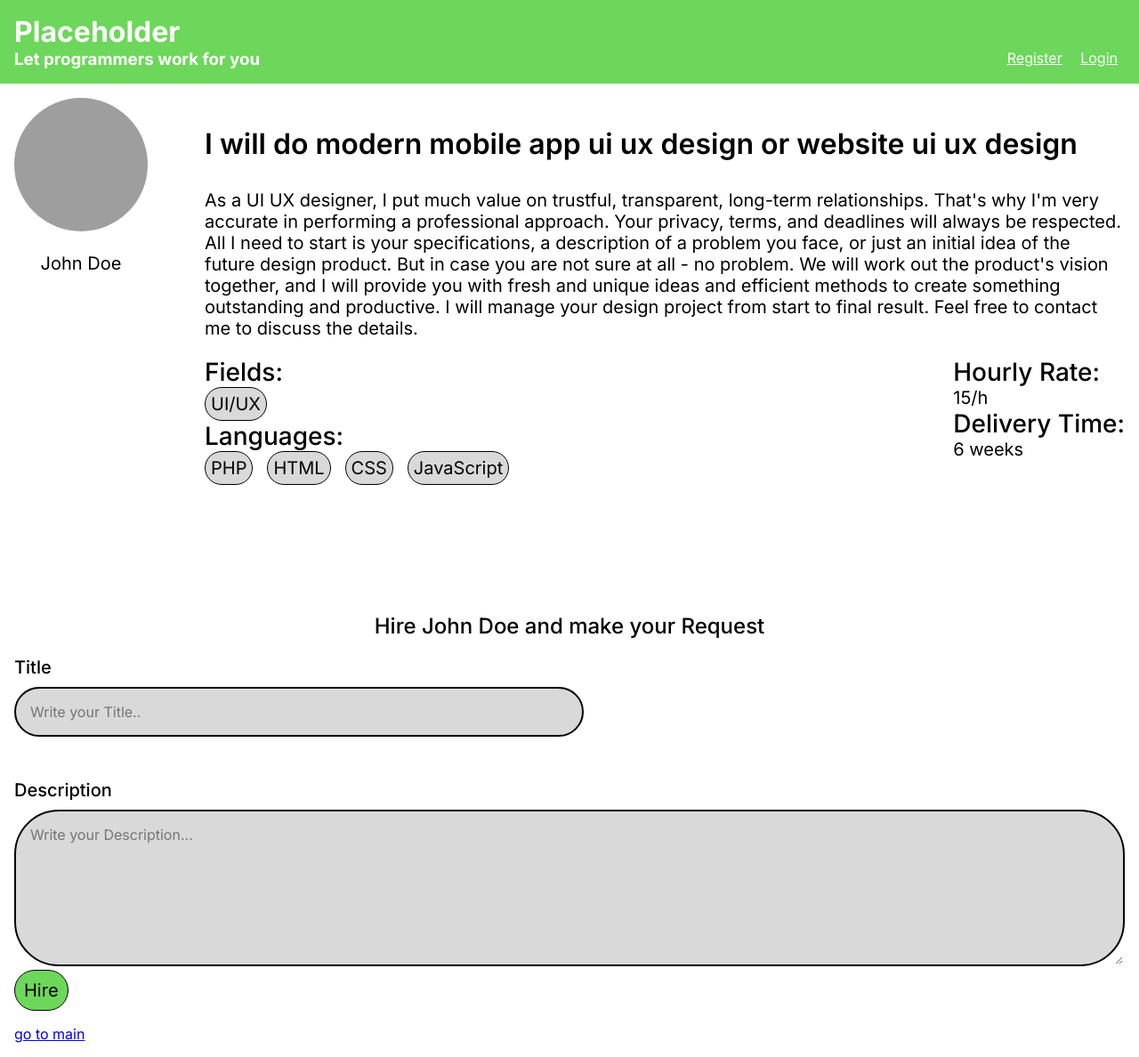
After one commit to FEUP-LTW-2025/ltw-project-ltw14g07, a PHP site: page /selectService.html in a window 1280 px wide. The commit adds this page. Shown: the whole page at 89% size. Run offline with PHP 8.4, Linux system fonts and the light colour scheme; some web fonts are replaced; grey boxes are pictures that could not be loaded.

Commit message:
select service skeleton

```diff
--- a/css/layout.css
+++ b/css/layout.css
@@ -18,6 +18,19 @@ body {
 
 .card {
     padding: 1em;
+}
+
+.labeled-input {
+    h3 {
+        margin: 0;
+        margin-bottom: 0.5em;
+    }
+}
+
+.tag-list {
+    display: flex;
+    flex-wrap: wrap;
+    gap: 1em;
 }
 
 
@@ -80,21 +93,11 @@ body > header {
     form {
         display: flex;
         flex-direction: column;
-        gap: 1em;
-    }
-
-    h3 {
-        margin: 0;
-        margin-bottom: 0.5em;
+        gap: 4em;
     }
 
     h1 {
         text-align: center;
-        margin-bottom: 0;
-    }
-
-    section {
-        margin-top: 2em;
     }
 
     & > :last-child {
@@ -130,3 +133,43 @@ body > header {
     flex-wrap: wrap;
     gap: 1em;
 }
+
+
+/*----------------- SELECT SERVICE PAGE ------------------*/
+
+#selectService {
+    > section {
+        display: flex;
+        gap: 4em;
+    }
+
+    h2, aside p {
+        text-align: center;
+    }
+
+    h2 {
+        margin-top: 6em;
+    }
+
+    input {
+        width: 40em;
+        margin-bottom: 3em;
+    }
+
+    textarea {
+        width: 100%;
+    }
+}
+
+#selectService > section > article {
+    div {
+        display: flex;
+        justify-content: space-between;
+    }
+}
+
+.skills, .pricing {
+    h1 {
+        margin: 0;
+    }
+}
--- a/css/style.css
+++ b/css/style.css
@@ -26,10 +26,38 @@ html {
 
 /*----------------- TEMPLATE ------------------*/
 
+.title {
+    font-size: var(--big-label);
+    font-weight: 600
+}
+
+.med-label {
+    font-size: var(--label);
+    font-weight: 500;
+}
+
 .card {
     background-color: var(--dark-grey-color);
     border: 2px solid;
     border-radius: 50px;
+}
+
+.green-button {
+    background-color: var(--primary-green);    /* make general button*/
+    font-size: var(--label);
+    padding: 0.5em;
+    border: 1px solid;
+    border-radius: 50px;
+}
+
+.tag-list {
+    span {
+        background-color: var(--dark-grey-color);
+        padding: 0.3em;
+        border: 1px solid;
+        border-radius: 50px;
+        font-size: var(--big-text);
+    }
 }
 
 
@@ -67,11 +95,6 @@ body > header {
         font-weight: 600
     }
 
-    h3 {
-        font-size: var(--label);
-        font-weight: 500;
-    }
-
     input, textarea {
         font-size: var(--med-text);
     }
@@ -79,10 +102,39 @@ body > header {
     font-size: var(--med-text);
 }
 
-#createService button {
-    background-color: var(--primary-green);
-    font-size: var(--label);
-    padding: 0.5em;
-    border: 1px solid;
-    border-radius: 50px;
+
+
+
+/*----------------- SELECT SERVICE PAGE ------------------*/
+
+#selectService {
+    img {
+        border-radius: 300px;
+        width: 150px;
+        height: 150px;
+    }
+
+    h2 {
+        font-weight: 500;
+    }
+
+    p {
+        font-size: var(--big-text);
+    }
+
+    input, textarea {
+        font-size: var(--med-text);
+    }
+
+    .skills, .pricing {
+        h1 {
+            font-size: var(--med-label);
+            font-weight: 500;
+        }
+
+        p {
+            margin: 0;
+        }
+    }
+
 }
--- /dev/null
+++ b/selectService.html
@@ -0,0 +1,91 @@
+<!DOCTYPE html>
+<html>
+    <head>
+        <title>Placeholder</title>
+        <meta charset="utf-8">
+        <link rel="stylesheet" href="../css/style.css">
+        <link rel="stylesheet" href="../css/layout.css">
+        <link rel="stylesheet" href="../css/responsive.css">
+    </head>
+    <body>
+        <header>
+            <div>
+                <h1><a>Placeholder</a></h1>
+                <section>
+                    <h3>Let programmers work for you</h3>
+                    <div id="signup">
+                        <a>Register</a>
+                        <a>Login</a>
+                    </div>
+                </section>
+            </div>
+        </header>
+
+        <main id="selectService">
+            <section>
+                <aside>
+                    <img src="https://picsum.photos/id/237/200/300">
+                    <p>John Doe</p>
+                </aside>
+                <article>
+                    <h1 class="title">I will do modern mobile app ui ux design or website ui ux design</h1>
+                    <p>As a UI UX designer, I put much value on trustful, transparent, long-term relationships. That's why I'm very accurate in performing a professional approach. Your privacy, terms, and deadlines will always be respected.
+                        All I need to start is your specifications, a description of a problem you face, or just an initial idea of the future design product. But in case you are not sure at all - no problem. We will work out the product's vision together, and I will provide you with fresh and unique ideas and efficient methods to create something outstanding and productive. I will manage your design project from start to final result. Feel free to contact me to discuss the details.</p>
+
+                    <div>
+                        <section class="skills">
+                            <article>
+                                <h1>Fields:</h1>
+                                <div class="tag-list">
+                                    <span>UI/UX</span>
+                                </div>
+                            </article>
+
+                            <article>
+                                <h1>Languages:</h1>
+                                <div class="tag-list">
+                                    <span>PHP</span>
+                                    <span>HTML</span>
+                                    <span>CSS</span>
+                                    <span>JavaScript</span>
+                                </div>
+                            </article>
+                        </section>
+
+                        <section class="pricing">
+                            <article>
+                                <h1>Hourly Rate:</h1>
+                                <p>15/h</p>
+                            </article>
+
+                            <article>
+                                <h1>Delivery Time:</h1>
+                                <p>6 weeks</p>
+                            </article>
+                        </section>
+                    </div>
+                </article>
+            </section>
+
+            <form id="requestForm">
+                <h2>Hire John Doe and make your Request</h2>
+
+                <section class="labeled-input">
+                    <h3 class="med-label">Title</h3>
+                    <input class="card" type="textarea" placeholder="Write your Title..">
+                </section>
+
+                <section class="labeled-input">
+                    <h3 class="med-label">Description</h3>
+                    <textarea class="card" name="description" rows="7" placeholder="Write your Description..."></textarea>
+                </section>
+            </form>
+
+            <div>
+                <button class="green-button">Hire</button>
+            </div>
+        </main>
+
+        <a href="test.html">go to main</a>
+    </body>
+</html>
--- a/test.html
+++ b/test.html
@@ -65,5 +65,6 @@
             </article>
         </main>
         <a href="createService.html"> create service (temporary)</a>
+        <a href="selectService.html">select service (temporary)</a>
     </body>
 </html>
```
Also changed, not shown: createService.html (+14 -14 lines).
